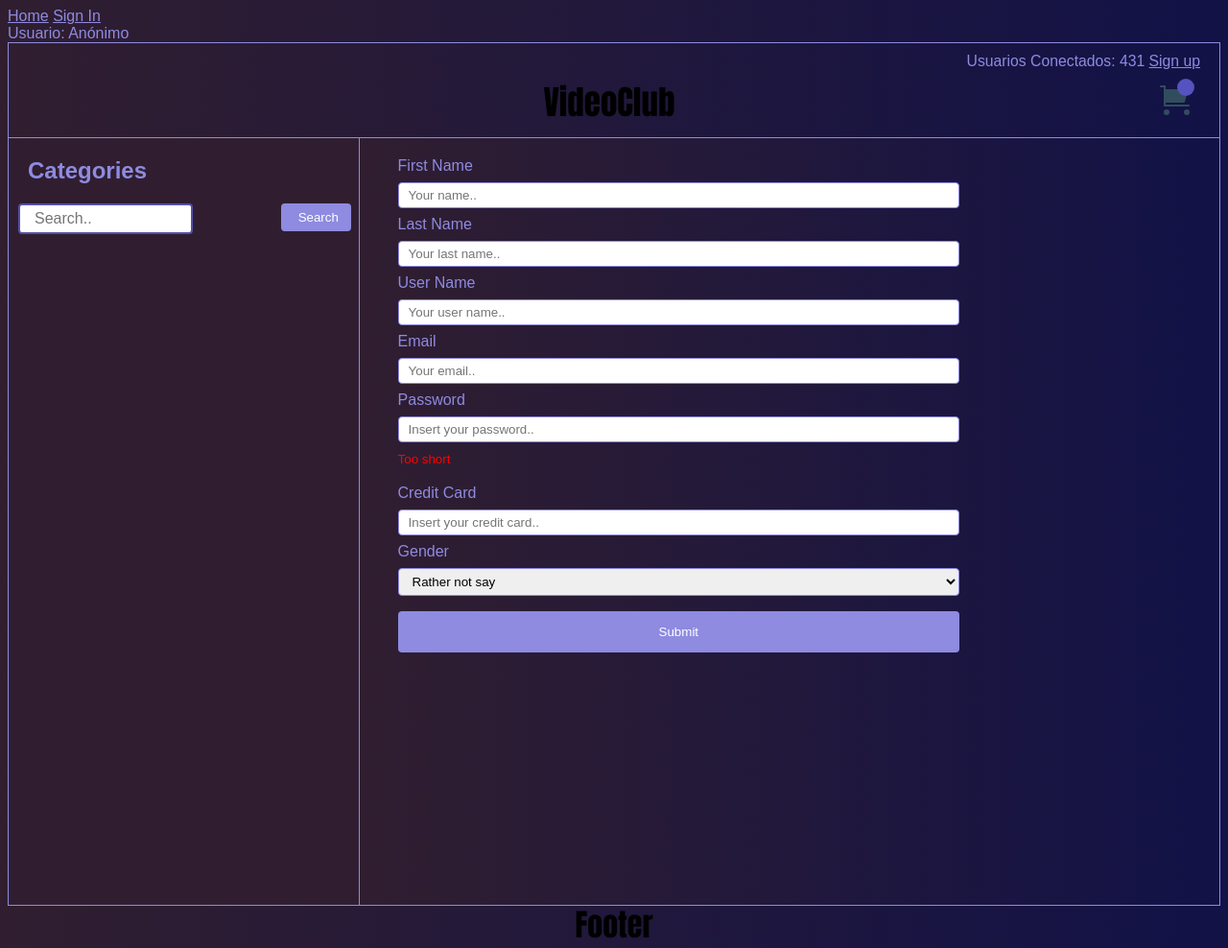
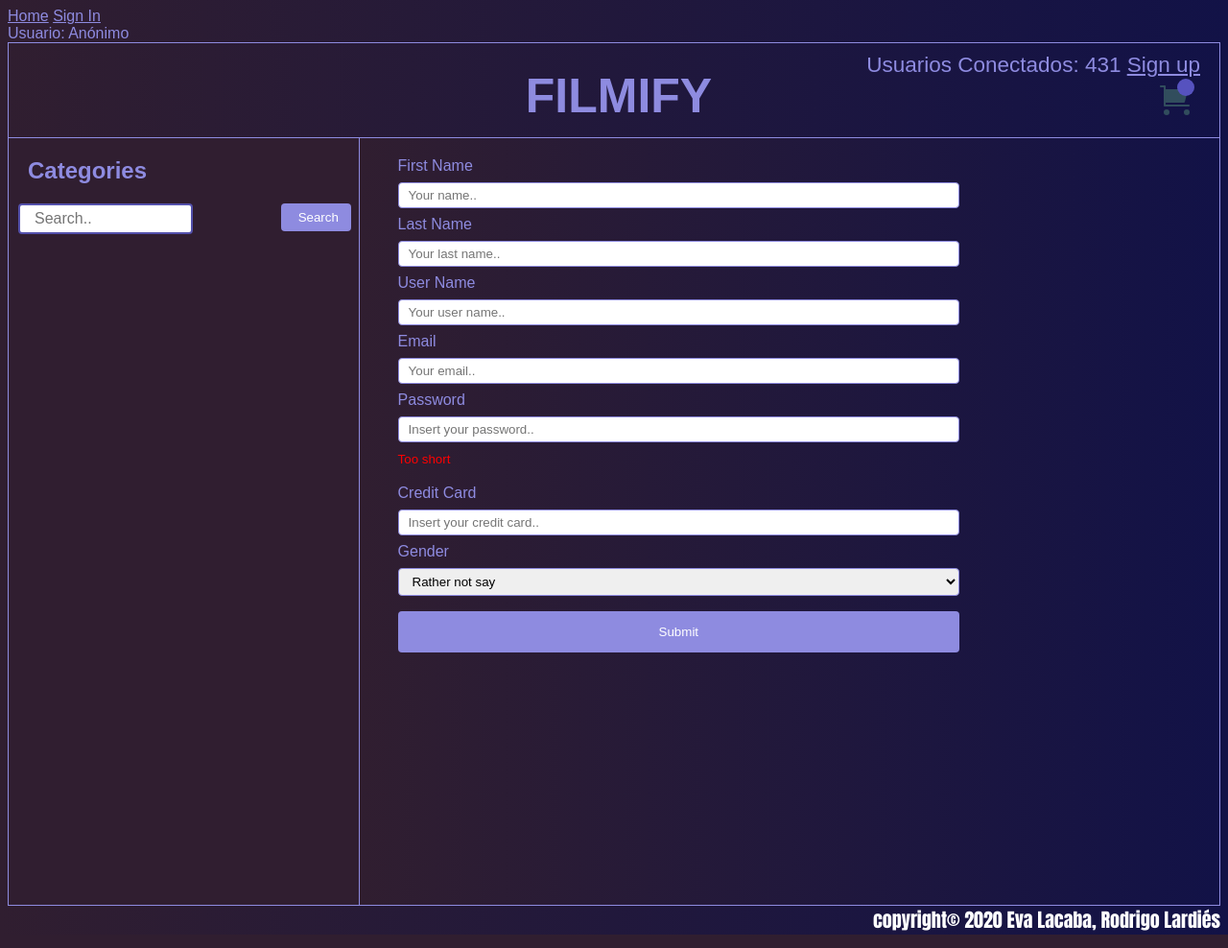
Before and after one commit to RLardies/VideoClub-Web, a Flask app: page /signup in a window 1280 px wide. Shown: the whole page at 96% size. Run offline with Flask 2, Linux system fonts and the light colour scheme.

Commit message:
Footer y titulo cambiado

```diff
--- a/app/static/estilo.css
+++ b/app/static/estilo.css
@@ -4,9 +4,10 @@
 header {
   text-align: center;
   margin: auto;
-  font-size: 35px;
+  font-size: 50px;
   background: linear-gradient(to right, rgba(48,30,48,1) 0%, rgba(18,18,71,1) 100%);
   height:100px;
+  line-height: 10px;
   border: 1.5px solid #8e8be0;
   font-family: Impact, Charcoal, sans-serif;
   /*position: sticky;
@@ -15,14 +16,22 @@
 
 footer {
   background: linear-gradient(to right, rgba(48,30,48,1) 0%, rgba(18,18,71,1) 100%);
-  text-align: center;
-  line-height: 40px;
+  text-align: right;
+  line-height: 30px;
+  font-size: 10px;
   font-family: Impact, Charcoal, sans-serif;
-  height: 50px;
+  height: 30px;
+  color: #FFFFFF
   /*position: sticky;
   bottom: 0;*/
 }
 
+header p {
+  color: #8e8be0;
+  text-indent: 20px;
+  font-family: Arial;
+  font-weight: 900;
+}
 
 header nav {
   font-size: 20px;
--- a/app/templates/base.html
+++ b/app/templates/base.html
@@ -2,7 +2,7 @@
 <html lang="en">
 <head>
     <meta charset="UTF-8">
-    <title>{% block title %} {% endblock %}- VideoClub</title>
+    <title>{% block title %} {% endblock %} Filmify</title>
     <!-- Uso de url_for para obtener la ruta de elementos de la página -->
     <link rel="stylesheet" type="text/css" href="{{ url_for('static', filename='estilo.css') }}">
     <script defer src="https://ajax.googleapis.com/ajax/libs/jquery/3.5.1/jquery.min.js"></script>
@@ -31,7 +31,7 @@
 
 
     {% block content%} {% endblock %}
-</body>
+
 
 <aside>
     <h2 class="subtitulos">Categories</h2></bodytext>
@@ -57,8 +57,10 @@
 
 
 <footer>
-  <h1>Footer</h1>
+  <h1>copyright© 2020 Eva Lacaba, Rodrigo Lardiés </h1>
 </footer>
 
 
+</body>
+
 </html>
--- a/app/templates/category.html
+++ b/app/templates/category.html
@@ -2,6 +2,7 @@
 
 
 {% block content %}
+<body>
 
 <header>
   <nav>
@@ -12,10 +13,10 @@
     {% endif %}
 
   </nav>
-  <p>VideoClub</p>
+  <p>FILMIFY</p>
 </header>
 
-<body>
+
 
 <div class="content">
   <h2 class="subtitulos">{{ title }}</h2>
--- a/app/templates/filmdescription.html
+++ b/app/templates/filmdescription.html
@@ -1,6 +1,7 @@
 {% extends "base.html" %}
 
 {% block content %}
+<body>
 
 <header>
   <nav>
@@ -11,10 +12,10 @@
     {% endif %}
 
   </nav>
-  <p>VideoClub</p>
+  <p>FILMIFY</p>
 </header>
 
-<body>
+
 
 <div class="content">
 
--- a/app/templates/historial.html
+++ b/app/templates/historial.html
@@ -2,6 +2,7 @@
 
 
 {% block content %}
+<body>
 
 <header>
   <nav>
@@ -12,8 +13,9 @@
     {% endif %}
 
   </nav>
-  <p>VideoClub</p>
+  <p>FILMIFY</p>
 </header>
+
 
 <div class="content">
 
@@ -62,5 +64,7 @@
 
 
 </div>
+</body>
+</html>
 
 {% endblock %}
--- a/app/templates/home.html
+++ b/app/templates/home.html
@@ -2,6 +2,7 @@
 
 {% block content %}
 
+<body>
 <header>
   <nav>
     <span id="connected_users"></span>
@@ -11,8 +12,9 @@
   	{% endif %}
 
   </nav>
-  <p>VideoClub</p>
+  <p>FILMIFY</p>
 </header>
+
 
 <div class="content">
   <h2 class="subtitulos">Catalogue</h2>
@@ -54,6 +56,8 @@
   {% endfor %}
 </div>
 
+</body>
+</html>
 
 
 
--- a/app/templates/search.html
+++ b/app/templates/search.html
@@ -2,6 +2,8 @@
 
 
 {% block content %}
+<body>
+
 
 <header>
   <nav>
@@ -12,10 +14,9 @@
     {% endif %}
 
   </nav>
-  <p>VideoClub</p>
+  <p>FILMIFY</p>
 </header>
 
-<body>
 
 <div class="content">
   <h2 class="subtitulos">{{ title }}</h2></bodytext>
--- a/app/templates/signup.html
+++ b/app/templates/signup.html
@@ -5,7 +5,7 @@
 {% endblock%}
 
 {% block content %}
-
+<body>
 <header>
   <nav>
     <span id="connected_users"></span>
@@ -15,10 +15,10 @@
     {% endif %}
 
   </nav>
-  <p>VideoClub</p>
+  <p>FILMIFY</p>
 </header>
 
-<body>
+
 
 <div class="content">
 
@@ -58,4 +58,5 @@
 
 
 </body>
+</html>
 {% endblock %}
```
Also changed, not shown: app/templates/carrito.html (+7 -1 lines), app/templates/index.html (deleted, +0 -13 lines), app/templates/login.html (+4 -3 lines). Lines whose indentation alone changed are shown as unchanged.
